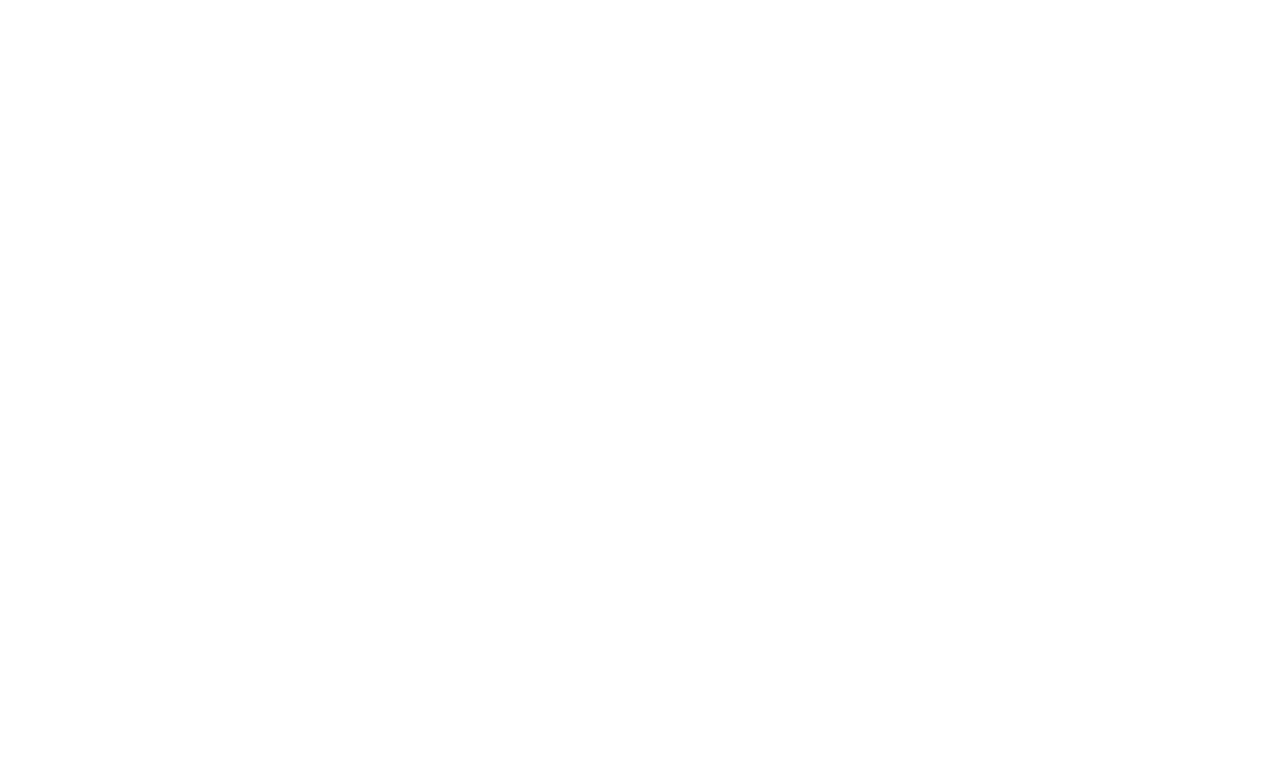
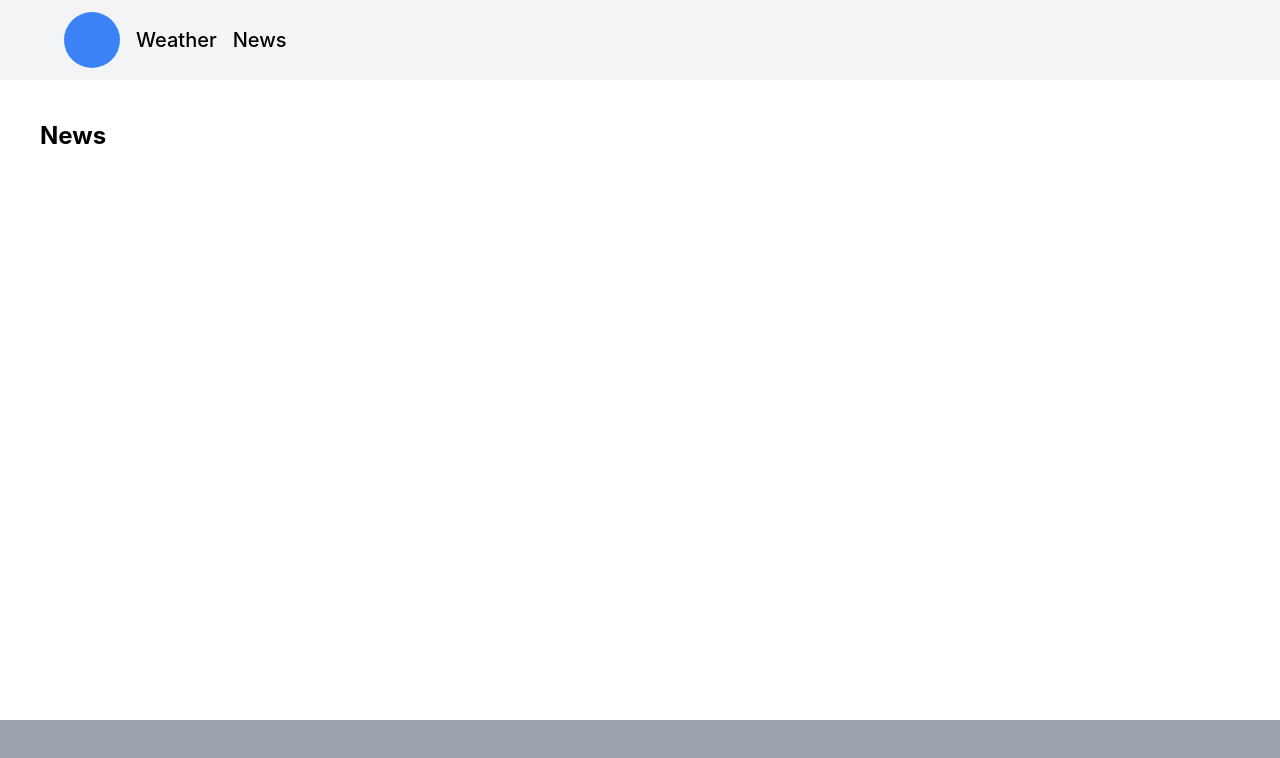
Before and after one commit to gracenahabedian/test-react-app, a React (Create React App) app in the folder my-project/: page /news in a window 1280 px wide. Before the commit this address had no page. Shown: the top 758 px of the page. Built offline with nearby package versions, Linux system fonts and the light colour scheme.

Commit message:
add basic navigation

```diff
--- a/my-project/src/App.js
+++ b/my-project/src/App.js
@@ -3,6 +3,8 @@
 import './App.css';
 import Layout from './components/Layout';
 import Home from './pages/Home';
+import Weather from './pages/Weather';
+import News from './pages/News';
 
 function App() {
   return (
@@ -10,7 +12,8 @@
       <Routes>
         <Route path='/' element={<Layout />}>
           <Route index element={<Home />} />
-          <Route path='/123' element={<>123</>} />
+          <Route path='/weather' element={<Weather />} />
+          <Route path='/news' element={<News />} />
         </Route>
       </Routes>
     </Router>
--- a/my-project/src/components/Navbar.jsx
+++ b/my-project/src/components/Navbar.jsx
@@ -1,7 +1,20 @@
 import React from 'react';
+import { Link } from 'react-router-dom';
 
 function Navbar() {
-  return <div className='h-14 bg-gray-100'></div>;
+  return (
+    <div className='h-20 bg-gray-100 flex gap-4 px-16 items-center'>
+      <Link to={'/'}>
+        <div className='h-14 w-14 bg-blue-500 rounded-full' />
+      </Link>
+      <Link to={'/weather'}>
+        <p className='text-xl font-medium'>Weather</p>
+      </Link>
+      <Link to={'/news'}>
+        <p className='text-xl font-medium'>News</p>
+      </Link>
+    </div>
+  );
 }
 
 export default Navbar;
--- /dev/null
+++ b/my-project/src/pages/News.jsx
@@ -0,0 +1,11 @@
+import React, { useEffect, useState } from 'react';
+
+function News() {
+  return (
+    <div className='h-full'>
+      <h1 className='text-2xl font-bold p-10'>News</h1>
+    </div>
+  );
+}
+
+export default News;
--- /dev/null
+++ b/my-project/src/pages/Weather.jsx
@@ -0,0 +1,11 @@
+import React, { useEffect, useState } from 'react';
+
+function Weather() {
+  return (
+    <div className='h-full'>
+      <h1 className='text-2xl font-bold p-10'>Weather</h1>
+    </div>
+  );
+}
+
+export default Weather;
```
